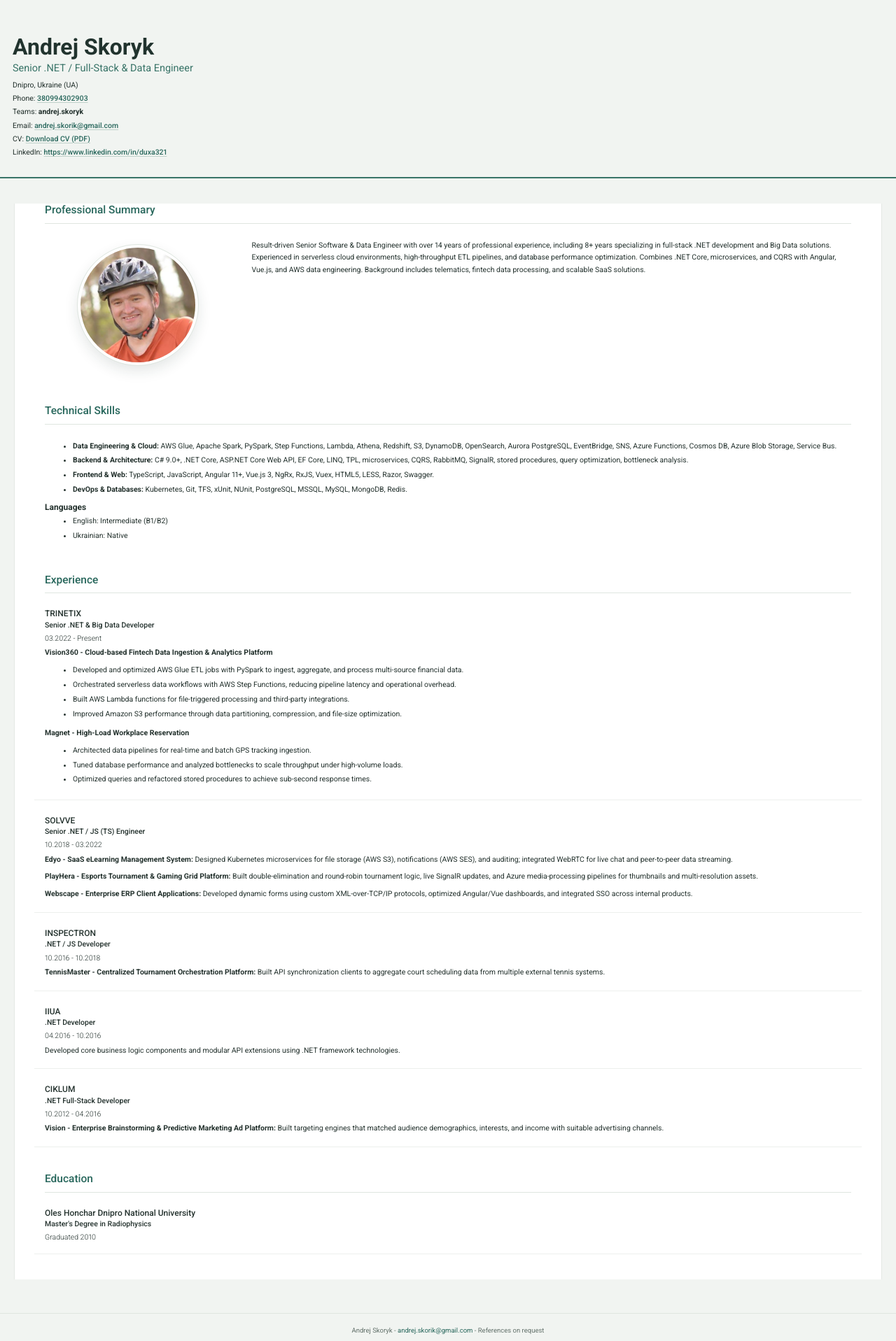
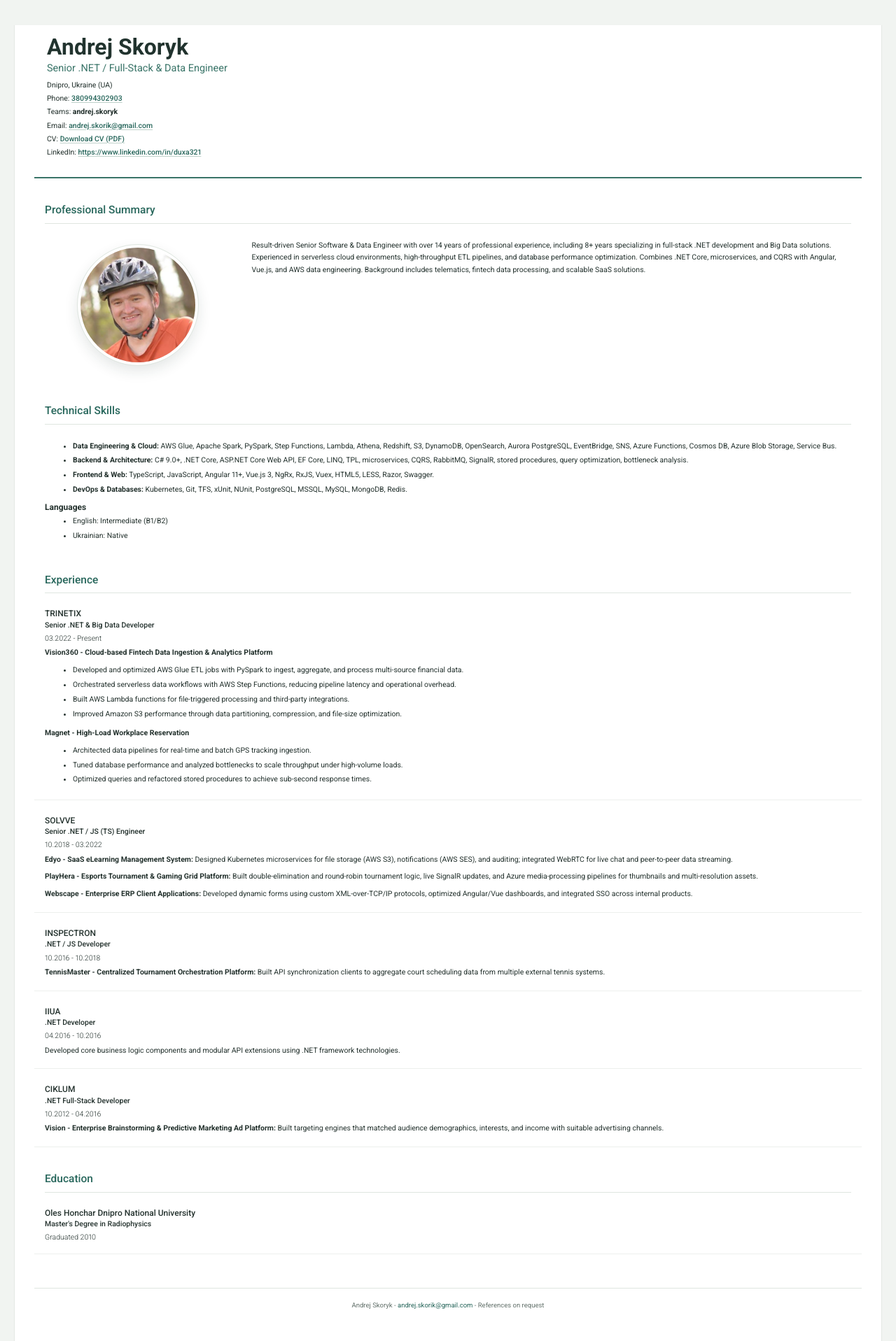
Before and after one commit to duxa/duxa.github.io, a Jekyll site: the page built from index.md, in a window 1280 px wide. Shown: the whole page at 70% size. Built offline with Jekyll 4.4.1, drawn with Linux system fonts in a browser that asks for light colours; nearby versions of some CDN libraries.

Commit message:
unified-resume-canvas

```diff
--- a/_layouts/default.html
+++ b/_layouts/default.html
@@ -4,11 +4,11 @@
 {%- include head.html -%}
 
 <body class="{% if site.darkmode == true and site.darkmode != 'never' %}dark{% endif %}">
+  <div class="wrapper">
 
-  {%- include header.html -%}
+    {%- include header.html -%}
 
-  <main class="page-content" aria-label="Content">
-    <div class="wrapper">
+    <main class="page-content" aria-label="Content">
 
       {%- if jekyll.environment == 'production' and site.gtm -%}
         {%- include gtm_body.html -%}
@@ -28,10 +28,10 @@
         {%- include education.html -%}
       {%- endif -%}
 
-    </div>
-  </main>
+    </main>
 
-  {%- include footer.html -%}
+    {%- include footer.html -%}
+  </div>
   {% if site.darkmode == false %}
     <script src="{{ '/assets/js/index.js' | relative_url }}"></script>
   {% endif %}
```
